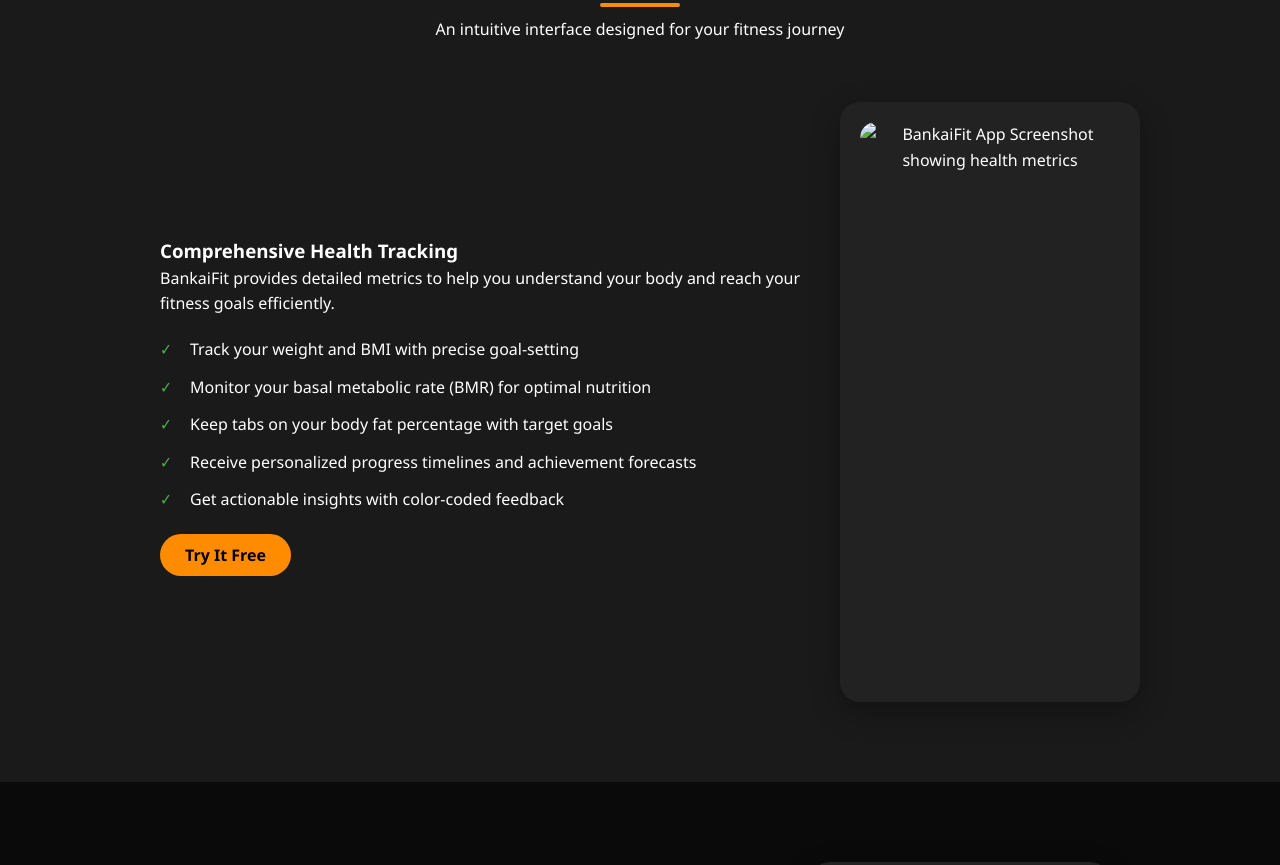
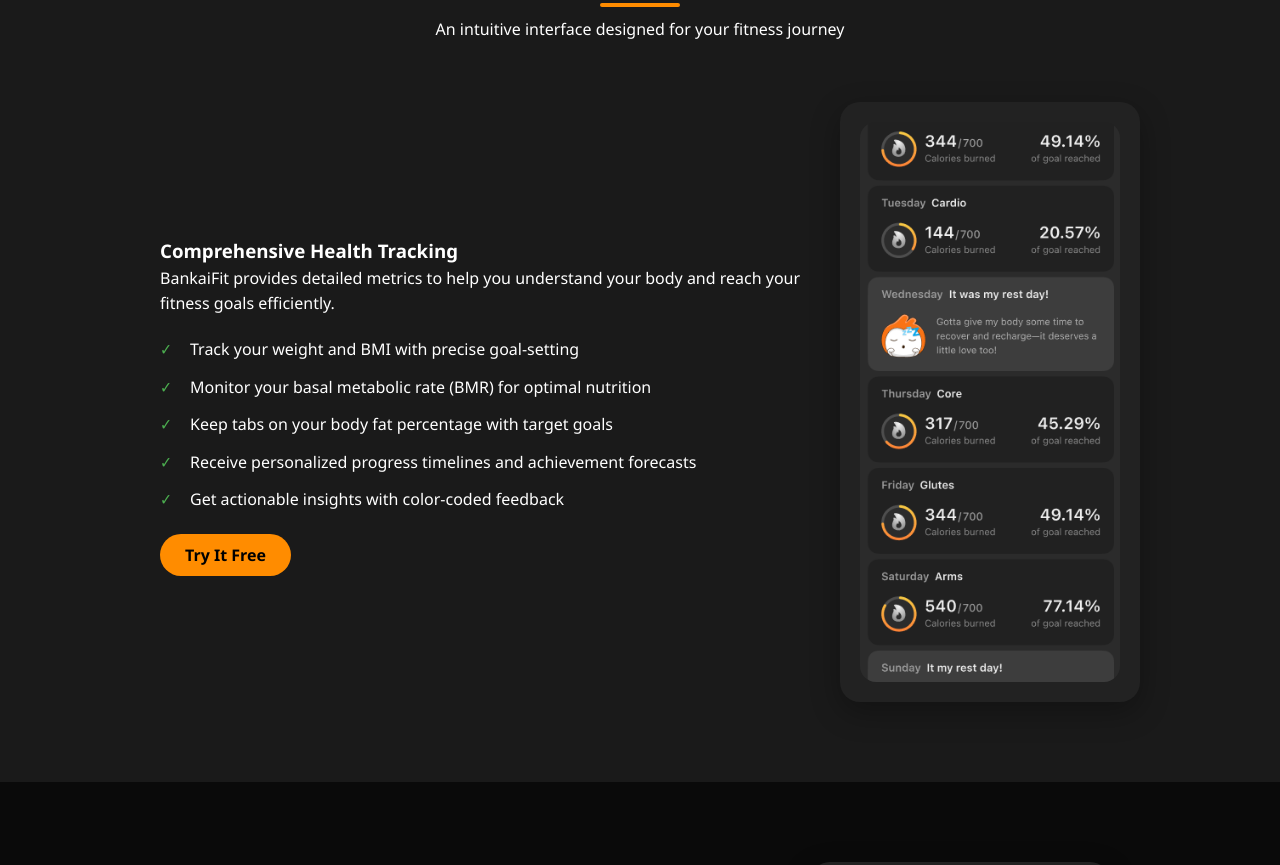
Before and after one commit to kabyabasu/bankaifit_test, a plain HTML site: page index.html in a window 1280 px wide. Shown: the part 1517-2382 px from the top of the page. Drawn offline with Linux system fonts and the light colour scheme.

Commit message:
Update index.html

```diff
--- a/index.html
+++ b/index.html
@@ -708,7 +708,7 @@
                 <a href="#download" class="cta-button">Try It Free</a>
             </div>
             <div class="demo-image">
-                <img src="/api/placeholder/300/600" alt="BankaiFit App Screenshot showing health metrics">
+                <img src="execise_summary.png" alt="BankaiFit App Screenshot showing health metrics">
             </div>
         </div>
     </section>
```
